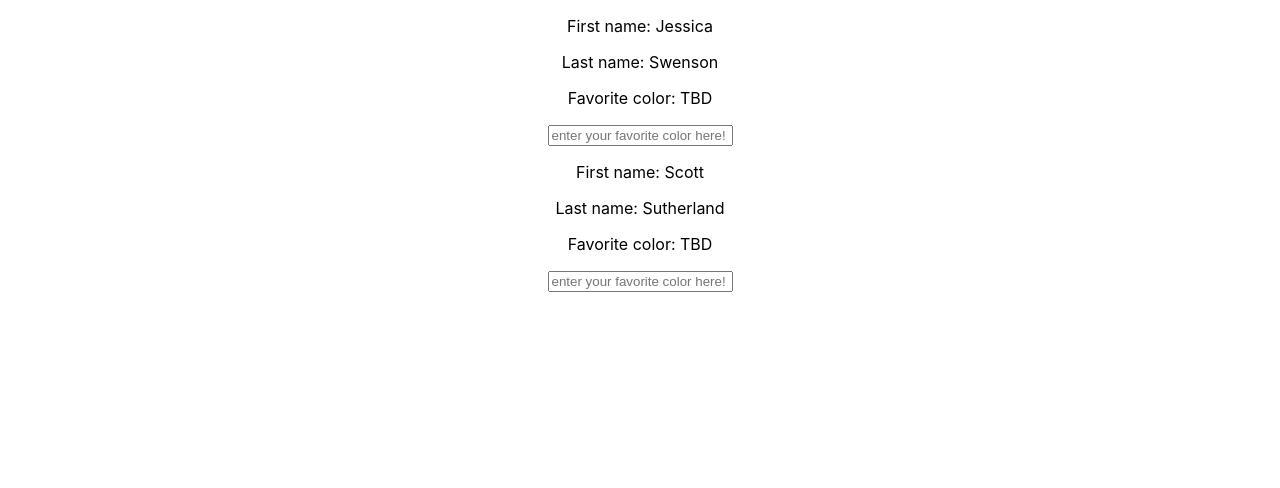
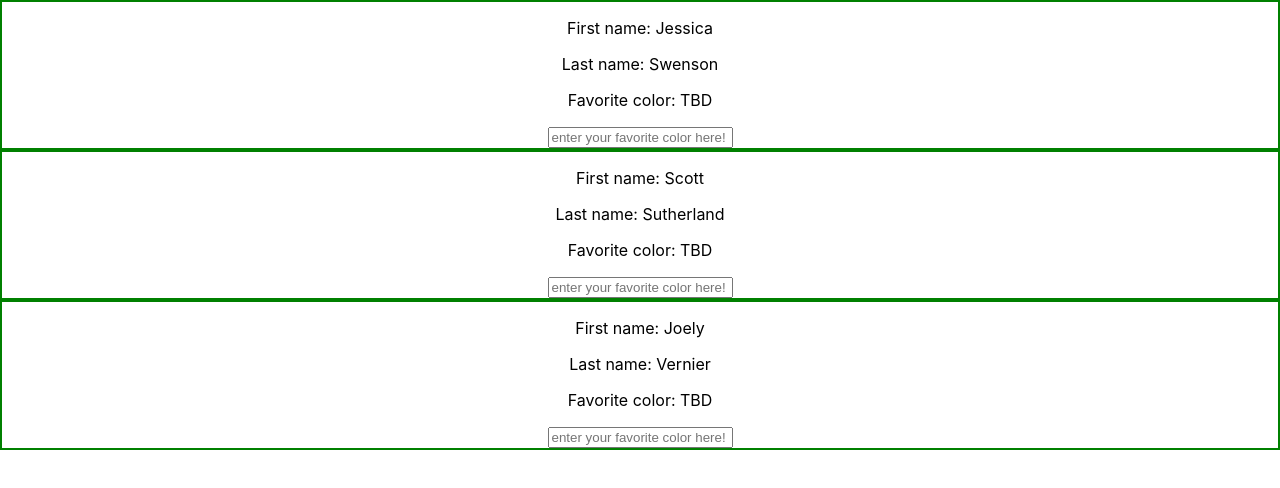
Before and after one commit to Jswens24/unit-1-review, a React (Create React App) app: page / in a window 1280 px wide. Shown: the top 488 px of the page. Built offline with nearby package versions, Linux system fonts and the light colour scheme.

Commit message:
added css file

```diff
--- a/src/App.js
+++ b/src/App.js
@@ -1,24 +1,33 @@
+import { useState } from 'react';
 import './App.css';
 import Profile from './components/Profile';
 
 
+
 function App() {
+  const [profiles, setProfiles] = useState([
+    {
+      firstName: 'Jessica',
+      lastName: 'Swenson',
+    },
+    {
+      firstName: 'Scott',
+      lastName: 'Sutherland',
+    },
+    {
+      firstName: 'Joely',
+      lastName: 'Vernier',
+    }
+  ])
 
-  const user = {
-    firstName: 'Jessica',
-    lastName: 'Swenson',
-  }
-
-  const userTwo = {
-    firstName: 'Scott',
-    lastName: 'Sutherland',
-  }
-
+  const profileDisplay = profiles.map((profileObj) => {
+    console.log();
+    return <Profile info={profileObj} />
+  })
 
   return (
     <div className="App">
-      <Profile info={user} />
-      <Profile info={userTwo} />
+      {profileDisplay}
     </div>
   );
 }
--- /dev/null
+++ b/src/components/Profile.css
@@ -0,0 +1,3 @@
+.profile-container {
+    border: solid green 2px;
+}
--- a/src/components/Profile.js
+++ b/src/components/Profile.js
@@ -1,5 +1,6 @@
 import React from 'react';
 import { useState } from 'react';
+import './Profile.css';
 
 const Profile = (props) => {
     const [favColor, setFavColor] = useState('TBD');
@@ -7,8 +8,7 @@
     // let favColor = 'TBD';
 
     return (
-        <div>
-
+        <div className='profile-container'>
             <p>First name: {props.info.firstName}</p>
             <p>Last name: {props.info.lastName}</p>
             <p>Favorite color: {favColor}</p>
```
